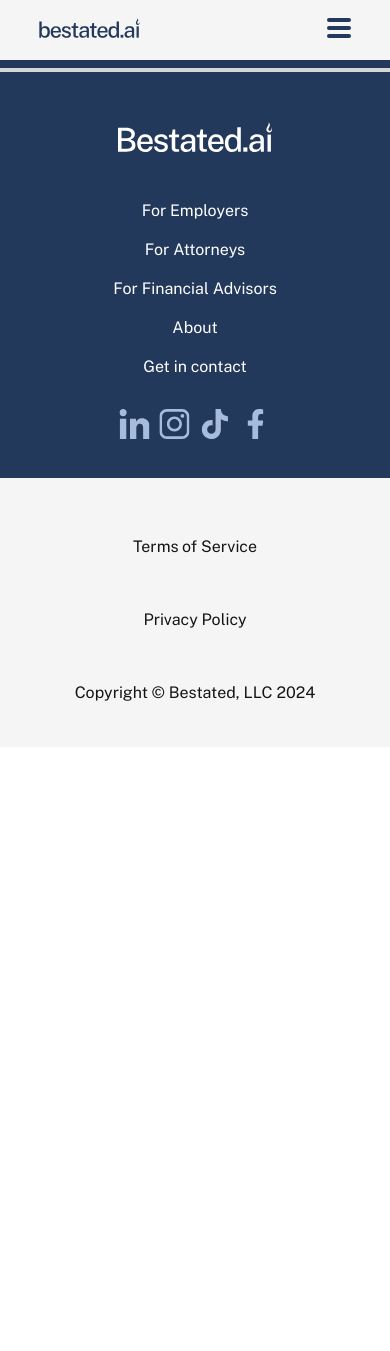
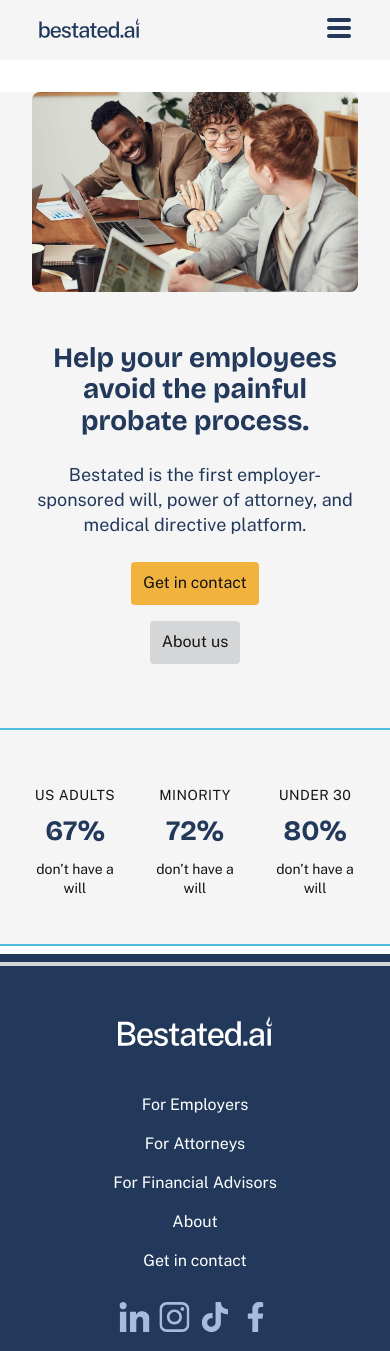
Before and after one commit to chenathy/bestated-ai, a React app: page /besated-ai in a window 390 px wide. Shown: the top 1351 px of the page. Before the commit the page ends 844 px from the top, so only its background shows below. Built offline with nearby package versions, Linux system fonts and the light colour scheme.

Commit message:
updated homePage numbers desktop&mobile

```diff
--- a/src/App.js
+++ b/src/App.js
@@ -21,8 +21,8 @@
                     <Route path='/professional-attorneys' element={<ForAttorneys/>} />
                     <Route path='/professional-financialAdvisors' element={<ForFinancialAdvisors/>} />
                     <Route path='/about' element={<About />} />
-                    <Route path='/contact' element={<Contact />} />
-                    <Route path='/besated-org' element={<HomePage/>} /> */}
+                    <Route path='/contact' element={<Contact />} />  */}
+                    <Route path='/besated-ai' element={<Home />} />
                 </Routes>
 
                 <Footer />
--- a/src/components/Footer/Footer.css
+++ b/src/components/Footer/Footer.css
@@ -12,7 +12,7 @@
         align-items: center;
     }
 
-    hr {
+    .footer hr {
         width: 1200px;
         border: 2px solid var(--gray-25);
     }
--- a/src/components/Hero/Hero.css
+++ b/src/components/Hero/Hero.css
@@ -92,6 +92,7 @@
         margin-top: 32px;
         margin-left: 8.33%;
         margin-right: 8.33%;
+        margin-bottom: 64px;
 
 
         display: flex;
--- /dev/null
+++ b/src/pages/Home/Home.css
@@ -0,0 +1,131 @@
+
+.home {
+    background-color: #F5F5F5;
+    /* display: flex;
+    flex-direction: column;
+    align-items: center; */
+}
+
+/* Desktop */
+@media (min-width: 769px) {
+
+    .home hr {
+        width: 1200px;
+        border: 1.5px solid var(--blue);
+    }
+
+    .numbers {
+        display: flex;
+        justify-content: space-between;
+        align-items: center;
+        justify-items: center;
+        max-height: 236px;
+        /* max-width: 100vw; */
+        padding: 32px 318px 32px 318px;
+        gap: 160px ;
+    }
+
+    .numbers .number {
+        display: flex;
+        flex-direction: column;
+        justify-content: center;
+        align-items: center;
+        max-width: 162px;
+        max-height: 172px;
+        gap: 5px;
+        text-align: center;
+    }
+
+    .numbers .number h1 {
+        width: 120px;
+        height: 63px;
+        font-family: 'Bricolage Grotesque';
+        font-size: 56px;
+        font-weight: 600;
+        line-height: 63px;
+        color: var(--navy);
+        margin: 0;
+    }
+
+    .numbers .number p{
+        width: 162px;
+        height: 51px;
+        font-family: 'Public Sans';
+        font-weight: 400;
+        font-size: 18px;
+        line-height: 25.2px;
+        text-align: center;
+        justify-content: center;
+        color: var(--black);
+        margin: 0;
+    }
+
+
+}
+
+
+/* Mobile */
+@media (max-width: 768px) {
+
+    .home hr {
+        width: 100vw;
+        border: 1px solid var(--blue);
+    }
+
+    .home .numbers {
+        display: flex;
+        align-items: center;
+        justify-content: space-between;
+        max-height: 198px;
+        padding: 48px 0 48px 0;
+        /* gap: 32px; */
+        margin-left: 8.33%;
+        margin-right: 8.33%;
+    }
+
+    .numbers .number {
+        /* display: flex;
+        flex-direction: column;
+        justify-content: center;
+        align-items: center; */
+        display: grid;
+        align-items: center;
+        max-width: 85px;
+        max-height: 102px;
+        gap: 5px;
+        text-align: center;
+        margin: 0;
+        padding: 0;
+        color: var(--black);
+    }
+
+    .numbers .number span {
+        height: 20px;
+        font-family: 'Public Sans', sans-serif;
+        font-weight: 500;
+        font-size: 14px;
+        line-height: 19.6px;
+        letter-spacing: 0.03em;
+        text-align: center;
+    }
+
+    .numbers .number h1 {
+        height: 20px;
+        font-family: 'Bricolage Grotesque';
+        font-weight: 600;
+        font-size: 28px;
+        color: var(--navy);
+        line-height: 31.5px;
+        margin-top: 5px;
+        margin-bottom: 5px;
+    }
+
+    .numbers .number p {
+        height: 40px;
+        font-family: 'Public Sans', sans-serif;
+        font-weight: 400;
+        font-size: 14px;
+        line-height: 19.6px;
+    }
+
+}
--- a/src/pages/Home/index.js
+++ b/src/pages/Home/index.js
@@ -1,11 +1,16 @@
-import React from "react";
-import HeroComponent from "../../components/Hero";
+import React from 'react';
+import { useMediaQuery } from 'react-responsive';
+import HeroComponent from '../../components/Hero';
 import homeHero from '../../assets/images/hero-home.jpg';
+import './Home.css';
 
 
 const Home = () => {
+
+    const isDesktop = useMediaQuery({ minWidth: 768 });
+
     return (
-        <div className="home">
+        <div className='home'>
             <HeroComponent
                 h1Content={'Help your employees avoid the painful probate process.'}
                 h4Content={'Bestated is the first employer-sponsored will, power of attorney, and medical directive platform.'}
@@ -13,6 +18,48 @@
                 contactBtn={true}
                 aboutBtn={true}
             />
+
+            <hr/>
+
+            {isDesktop ? (
+                <div className='numbers'>
+                    <div className='number'>
+                        <h1>67%</h1>
+                        <p>of US adults don't have a will</p>
+                    </div>
+                    <div className='number'>
+                        <h1>72%</h1>
+                        <p>of minority adults don’t have a will</p>
+                    </div>
+                    <div className='number'>
+                        <h1>80%</h1>
+                        <p>of people under 30 don’t have a will</p>
+                    </div>
+                </div>
+            ) : (
+                <div className='numbers'>
+                    <div className='number'>
+                        <span>US ADULTS</span>
+                        <h1>67%</h1>
+                        <p>don’t have a will</p>
+                    </div>
+                    <div className='number'>
+                        <span>MINORITY</span>
+                        <h1>72%</h1>
+                        <p>don’t have a will</p>
+                    </div>
+                    <div className='number'>
+                        <span>UNDER 30</span>
+                        <h1>80%</h1>
+                        <p>don’t have a will</p>
+                    </div>
+
+                </div>
+            )}
+
+
+            <hr/>
+
         </div>
     );
 };
--- a/src/styles/global.css
+++ b/src/styles/global.css
@@ -19,6 +19,7 @@
     --CornerSmall: 8px;
 
     --navy: #23395B;
+    --blue: #4BBEDB;
     --mustard: #F1B23E;
     --dark-mustard: #BE800E;
     --gray-10: #F5F5F5;
```
